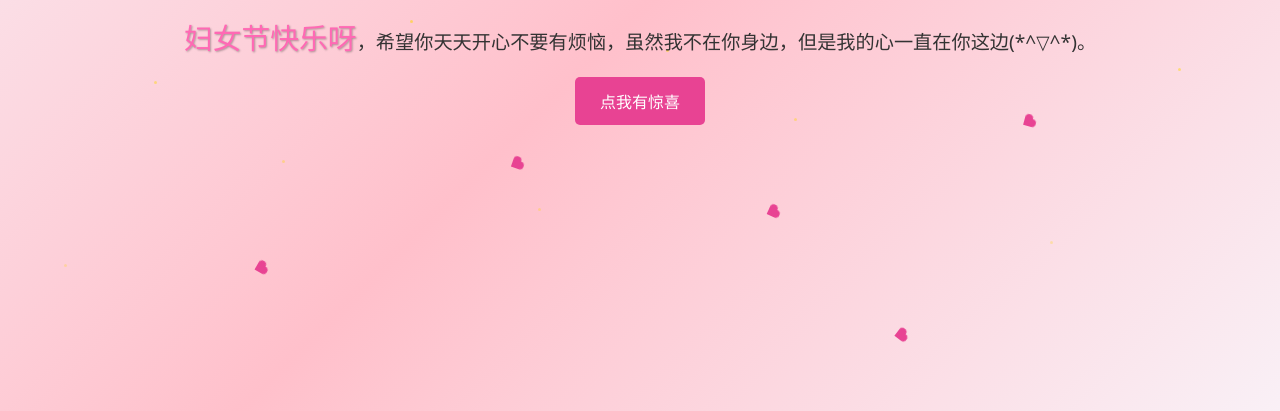
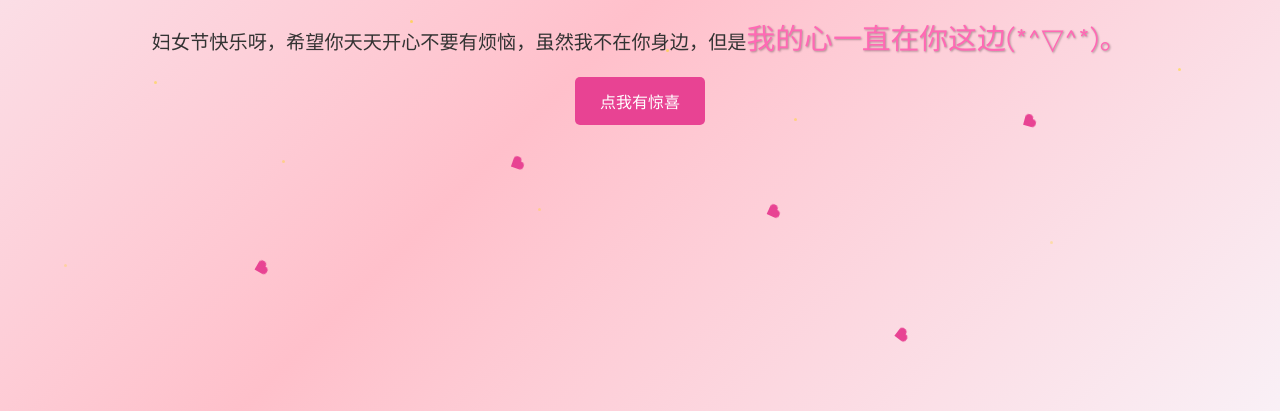
Before and after one commit to SYHGARY/womensday, a plain HTML site: page index.html in a window 1280 px wide. Shown: the part 389-800 px from the top of the page. Drawn offline with Linux system fonts and the light colour scheme.

Commit message:
Update index.html

```diff
--- a/index.html
+++ b/index.html
@@ -41,7 +41,6 @@
             padding: 0 15px;
         }
 
-        /* 特别突出祝福语中特定文字的样式 */
         .special-text {
             font-family: 'Comic Sans MS', cursive, sans-serif; /* 换一种有特色的字体 */
             color: #ff69b4; /* 更鲜艳的颜色 */
@@ -230,7 +229,7 @@
     <div class="star" style="left: 92%; animation-duration: 8.2s;"></div>
 
     <h1>叶庭妤，妇女节快乐！</h1>
-    <p><span class="special-text">妇女节快乐呀</span>，希望你天天开心不要有烦恼，虽然我不在你身边，但是我的心一直在你这边(*^▽^*)。</p>
+    <p>妇女节快乐呀，希望你天天开心不要有烦恼，虽然我不在你身边，但是<span class="special-text">我的心一直在你这边(*^▽^*)。</span></p>
     <button onclick="openModal()">点我有惊喜</button>
 
     <!-- 模态框 -->
```
